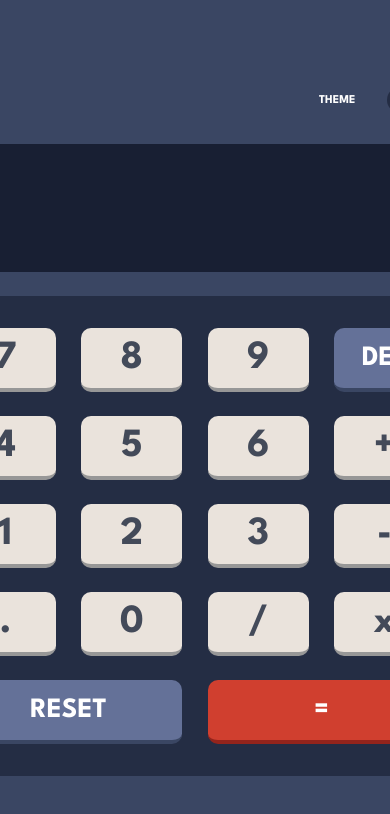
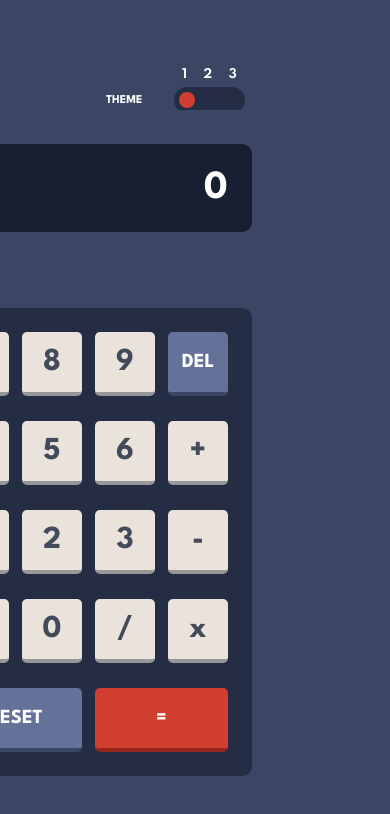
Before and after one commit to allencode11/calc-app, a React (Create React App) app: page / in a window 390 px wide. Shown: the top 814 px of the page. Built offline with nearby package versions, Linux system fonts and the light colour scheme.

Commit message:
modify for mobile version

```diff
--- a/src/App.tsx
+++ b/src/App.tsx
@@ -1,4 +1,4 @@
-import React, {useEffect, useState} from 'react';
+import React, { useState } from 'react';
 import './App.css';
 import { CalcHeader } from "./components/calc-header/calc-header";
 import { CalcScreen } from "./components/calc-screen/calc-screen";
--- a/src/components/buttons/button.css
+++ b/src/components/buttons/button.css
@@ -9,3 +9,8 @@
     font-family: 'League Spartan', sans-serif;
     cursor: pointer;
 }
+@media only screen and (max-width: 550px) {
+    #btn {
+        border-radius: 5px;
+    }
+}
--- a/src/components/buttons/equal-btn/equal-button.css
+++ b/src/components/buttons/equal-btn/equal-button.css
@@ -9,3 +9,10 @@
 .equal:hover {
     background-color: var(--activeEqualBtnColor);
 }
+
+@media only screen and (max-width: 550px) {
+    .equal {
+        width: 133px;
+        font-size: 20px;
+    }
+}
--- a/src/components/buttons/secondary-btn/secondary-button.css
+++ b/src/components/buttons/secondary-btn/secondary-button.css
@@ -9,3 +9,10 @@
 .secondary:hover {
     background-color: var(--activeSecondBtnColor);
 }
+
+@media only screen and (max-width: 550px) {
+    .secondary {
+        width: 60px;
+        font-size: 20px;
+    }
+}
--- a/src/components/buttons/secondary-btn/secondary-button.tsx
+++ b/src/components/buttons/secondary-btn/secondary-button.tsx
@@ -1,5 +1,6 @@
 import './secondary-button.css';
 import '../button.css';
+import {useEffect, useState} from "react";
 
 export type btnProps =  {
   content: string;
@@ -7,9 +8,29 @@ export type btnProps =  {
   func: Function
 }
 export const SecondaryButton = (btn: btnProps) => {
-  const w = btn.width == null ? 101 : btn.width;
+  const [divWidth, setDivWidth] = useState(0);
+
+  useEffect(() => {
+    const handleResize = () => {
+      if (window.innerWidth <= 550) {
+       setDivWidth(btn.width == null ? 60 : 133);
+      } else {
+        setDivWidth(btn.width == null ? 101 : btn.width);
+      }
+    };
+
+    handleResize();
+
+    // Add event listener for window resize
+    window.addEventListener('resize', handleResize);
+
+    // Cleanup the event listener on component unmount
+    return () => {
+      window.removeEventListener('resize', handleResize);
+    };
+  }, [divWidth]);
 
   return (
-    <div id='btn' className='secondary' style={{width: w}} onClick={() => {btn.func(btn.content)}}>{btn.content}</div>
+    <div id='btn' className='secondary' style={{width: divWidth}} onClick={() => {btn.func(btn.content)}}>{btn.content}</div>
   )
 }
--- a/src/components/buttons/simple-btn/simple-button.css
+++ b/src/components/buttons/simple-btn/simple-button.css
@@ -9,3 +9,10 @@
 .simple:hover {
     background-color: var(--activeMainBtnColor);
 }
+
+@media only screen and (max-width: 550px) {
+    .simple {
+        width: 60px;
+        font-size: 32px;
+    }
+}
--- a/src/components/calc-buttons/calc-buttons.css
+++ b/src/components/calc-buttons/calc-buttons.css
@@ -15,3 +15,12 @@
     flex-direction: row;
     justify-content: space-between;
 }
+
+@media only screen and (max-width: 550px) {
+    .calc-buttons {
+        width: 279px;
+        height: 420px;
+        border-radius: 10px;
+        padding: 24px;
+    }
+}
--- a/src/components/calc-header/calc-header.css
+++ b/src/components/calc-header/calc-header.css
@@ -9,3 +9,10 @@
     justify-content: space-between;
     align-items: flex-end;
 }
+
+@media only screen and (max-width: 550px) {
+    .header {
+        width: 320px;
+        height: 42px;
+    }
+}
--- a/src/components/calc-screen/calc-screen.css
+++ b/src/components/calc-screen/calc-screen.css
@@ -14,4 +14,18 @@
     font-weight: bold;
     color: var(--textColor);
     padding-right: 32px;
+    letter-spacing: -0.93px;
 }
+
+@media only screen and (max-width: 550px) {
+    .calc-screen {
+        width: 327px;
+        height: 88px;
+    }
+
+    .calc-result {
+        font-size: 40px;
+        padding-right: 25px;
+        letter-spacing: -0.67px;
+    }
+}
--- a/src/components/switch/toggle-switch.css
+++ b/src/components/switch/toggle-switch.css
@@ -81,3 +81,9 @@
 .position-3 {
     transform: translateX(45px);
 }
+
+@media only screen and (max-width: 550px) {
+    .toggle-switch {
+        height: 42px;
+    }
+}
```
Also changed, not shown: package.json (+6 -2 lines), 1 other file (tests, documents, lock files or other folders).
